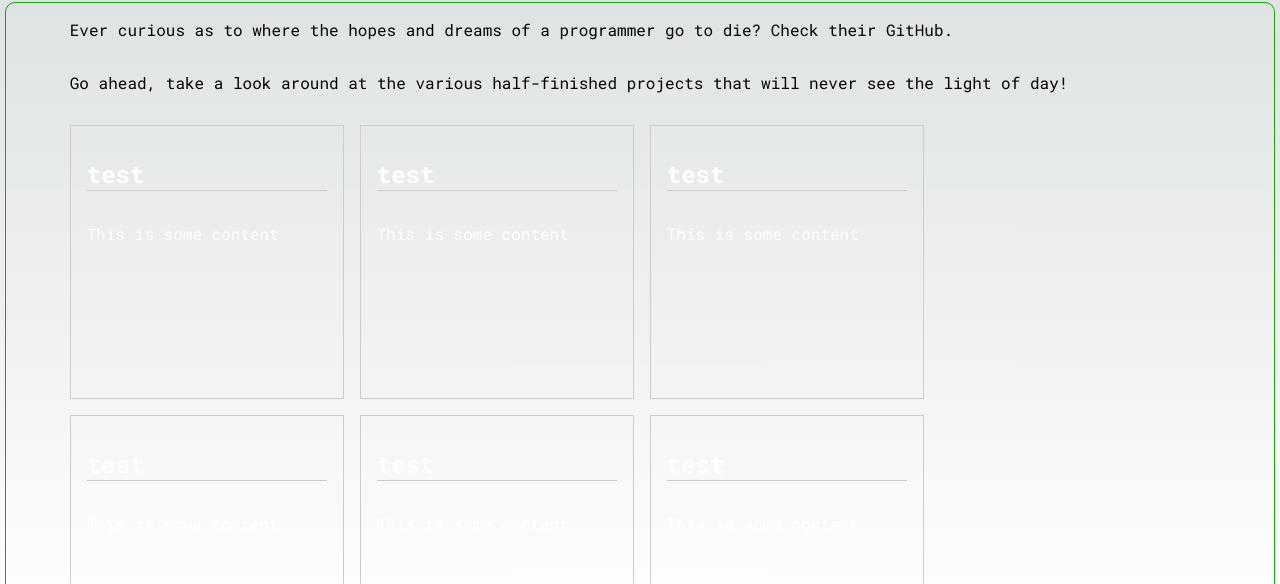
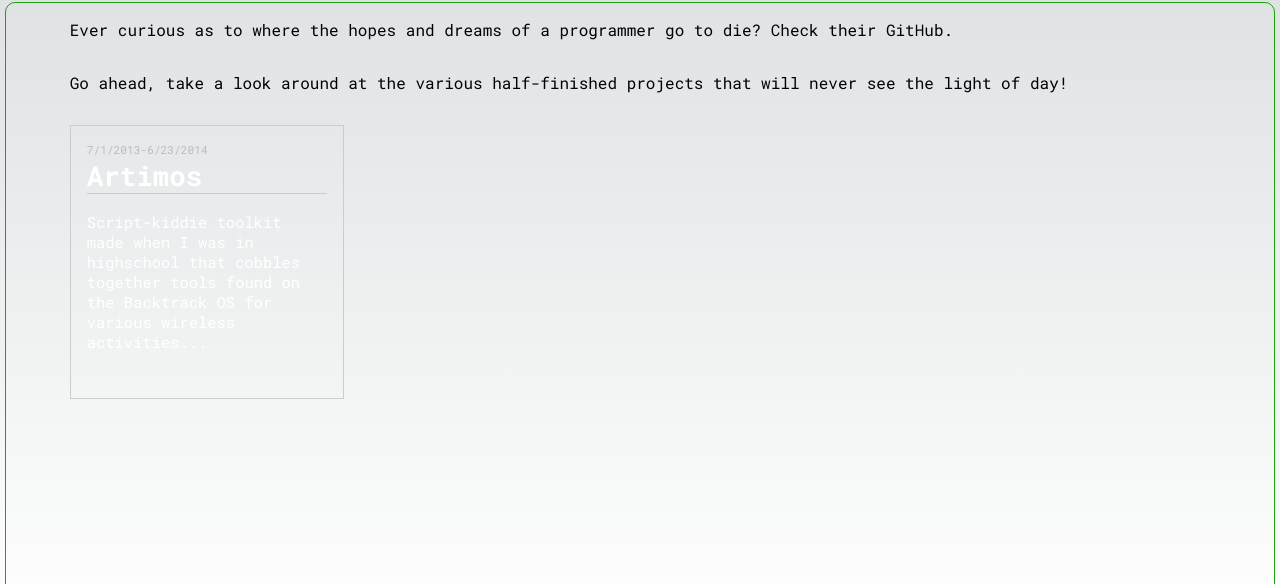
Before and after one commit to BarelyFunctionalCode/barelyfunction.ing, a Next.js app: page / in a window 1280 px wide. Both pictures are taken after a click on the element "Graveyard". Shown: the part 174-758 px from the top of the page. Built offline with nearby package versions, Linux system fonts and the light colour scheme.

Commit message:
Updated with totp and graveyard having content. Updated contact with pgp key

```diff
--- a/app/Showcase.tsx
+++ b/app/Showcase.tsx
@@ -5,25 +5,28 @@ import styled from 'styled-components';
 export function Showcase({
   title,
   link,
-  children
+  rip,
+  content
 }: {
   title: string;
   link: string;
-  children: React.ReactNode;
+  rip?: string;
+  content: React.ReactNode;
 }) {
 
   return (
     <Link href={link} target="_blank" rel="noopener noreferrer">
-      <Container>
-        <Title>{title}</Title>
-        {children}
+      <Container $contentlength={content ? content.toString().length : 0}>
+        <RIP>{rip}</RIP>
+        <Title $title={title}>{title}</Title>
+        {content}
       </Container>
     </Link>
   );
 }
 
 
-const Container = styled.div`
+const Container = styled.div<{ $contentlength?: number }>`
   display: flex;
   flex-direction: column;
 
@@ -33,6 +36,15 @@ const Container = styled.div`
   padding: 1rem;
 
   border: 1px solid #ccc;
+
+  font-size: ${({ $contentlength }) => 0.9 + Math.max(0, 150 - ($contentlength || 0))/150 }rem;
+
+  &:hover {
+    background-color: #171717;
+    border-radius: 1rem;
+  }
+
+  transition: background-color 0.3s ease, border-radius 0.5s ease;
 `;
 
 const Link = styled.a`
@@ -41,11 +53,22 @@ const Link = styled.a`
   color: #FFF;
 `;
 
-const Title = styled.h1`
-  font-size: 1.5rem;
+const Title = styled.h1<{ $title: string }>`
+  font-size: ${({ $title }) => 1 + Math.max(0, 25 - $title.length)/25}rem;
   font-weight: 700;
 
   border-bottom: 1px solid #ccc;
+
+  margin-top: 0;
+`;
+
+const RIP = styled.h4`
+  font-size: 0.7rem;
+  font-weight: 400;
+
+  color: #bbb;
+
+  margin: 0;
 `;
 
 
--- a/app/content/graveyard.mdx
+++ b/app/content/graveyard.mdx
@@ -4,22 +4,10 @@ Ever curious as to where the hopes and dreams of a programmer go to die? Check t
 
 Go ahead, take a look around at the various half-finished projects that will never see the light of day!
 <ShowcaseContainer>
-  <Showcase title="test" link="https://google.com">
-    This is some content
-  </Showcase>
-  <Showcase title="test" link="https://google.com">
-    This is some content
-  </Showcase>
-  <Showcase title="test" link="https://google.com">
-    This is some content
-  </Showcase>
-  <Showcase title="test" link="https://google.com">
-    This is some content
-  </Showcase>
-  <Showcase title="test" link="https://google.com">
-    This is some content
-  </Showcase>
-  <Showcase title="test" link="https://google.com">
-    This is some content
-  </Showcase>
+  <Showcase
+    title="Artimos"
+    link="https://github.com/BarelyFunctionalCode/Artimos"
+    rip="7/1/2013-6/23/2014"
+    content="Script-kiddie toolkit made when I was in highschool that cobbles together tools found on the Backtrack OS for various wireless activities..."
+  />
 </ShowcaseContainer>
--- a/app/content/totp.mdx
+++ b/app/content/totp.mdx
@@ -1 +1,21 @@
+import {ShowcaseContainer, Showcase} from '../Showcase'
+
 Current interests and projects, probably destined for the graveyard at some point.
+
+<ShowcaseContainer>
+  <Showcase
+    title="PUnity"
+    link="https://github.com/BarelyFunctionalCode/Punity"
+    content="A Python game-engine-esque framework using Tkinter as a graphics backend, written to follow the same workflow styles as Unity."
+  />
+  <Showcase
+    title="Legions Uncapped"
+    link="https://github.com/BarelyFunctionalCode/legions-uncapped"
+    content='My attempt at recreating the mechanics of "Legions: Overdrive" (Previously "Legions: Fallen Empire"), an FPS-Z game in the Tribes family. Written in Unity.'
+  />
+  <Showcase
+    title="Animation Transmog"
+    link="https://github.com/BarelyFunctionalCode/animation-transmog"
+    content="An OSRS Runelite plugin that allows you to change the animations of your character to any other animation in the game. This is done by replacing the animation ID in the client with the one you want."
+  />
+</ShowcaseContainer>
--- a/app/layout.tsx
+++ b/app/layout.tsx
@@ -3,7 +3,10 @@ import { Roboto_Mono } from 'next/font/google'
 import './globals.css'
 import StyledComponentsRegistry from './registry';
 
-const font = Roboto_Mono({ subsets: ['latin'] })
+const font = Roboto_Mono({
+  weight: ['400', '700'],
+  subsets: ['latin'],
+})
 
 export const metadata: Metadata = {
   title: 'Barely Functional',
```
Also changed, not shown: app/content/contact.mdx (+16 -1 lines).
